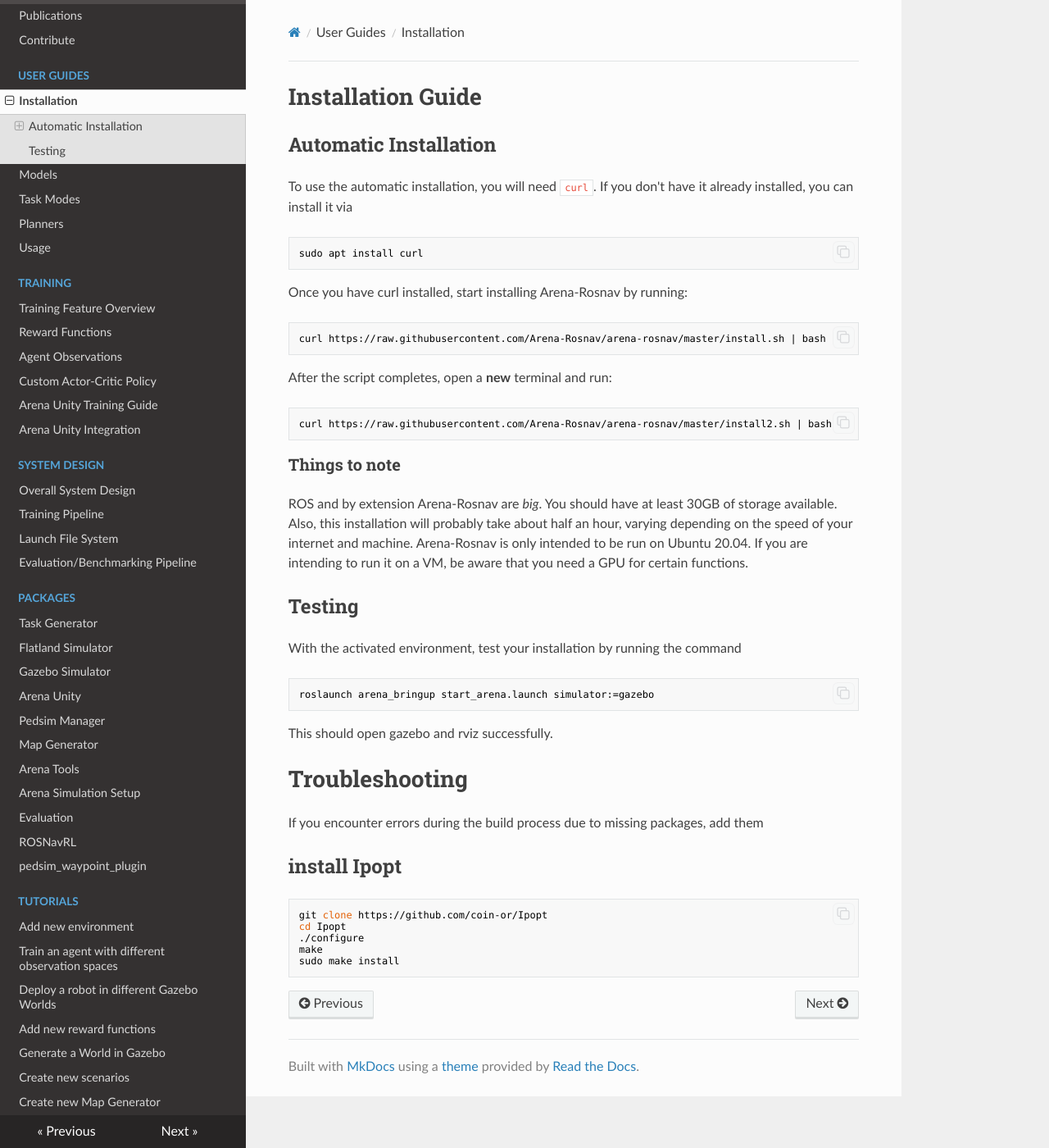
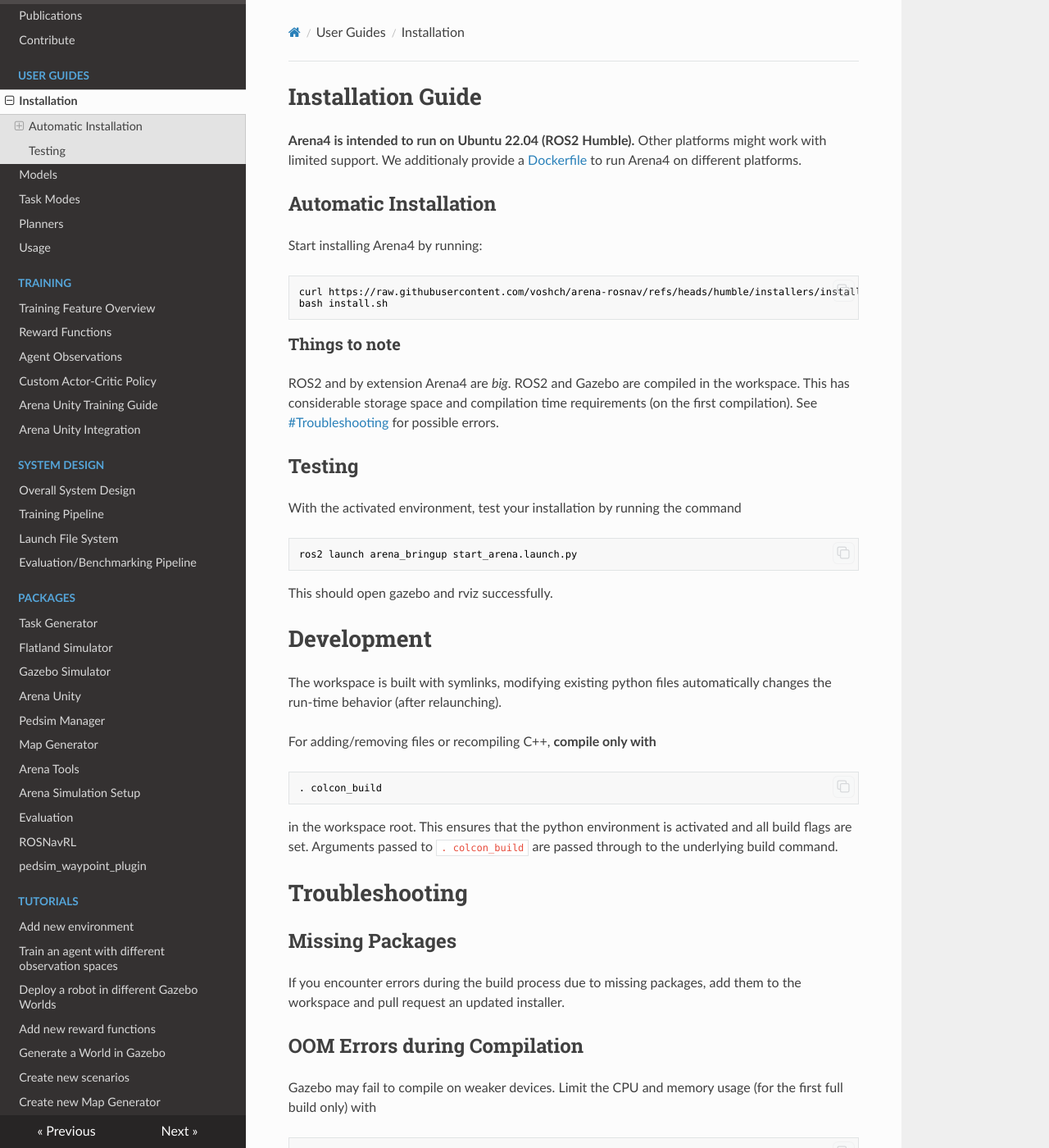
Before and after one commit to Arena-Rosnav/.github, an MkDocs documentation site: the page built from docs/user_guides/installation.md, in a window 1280 px wide and 1400 px high. Shown: the whole window at 82% size. Built offline with MkDocs 1.6.1, drawn with Linux system fonts in a browser that asks for light colours; nearby versions of some CDN libraries; comment, search, counter and statistics services are not loaded; some of the changed text lies outside the part shown.

Commit message:
ros2 installer

````diff
--- a/docs/user_guides/installation.md
+++ b/docs/user_guides/installation.md
@@ -1,23 +1,20 @@
 # Installation Guide
 
+**Arena4 is intended to run on Ubuntu 22.04 (ROS2 Humble).** Other platforms might work with limited support.
+We additionaly provide a [Dockerfile](https://github.com/voshch/arena-rosnav/blob/humble/installers/Dockerfile) to run Arena4 on different platforms.
+
 ## Automatic Installation
-To use the automatic installation, you will need `curl`. If you don't have it already installed, you can install it via
+
+
+Start installing Arena4 by running:
 ```sh
-sudo apt install curl
-```
-Once you have curl installed, start installing Arena-Rosnav by running:
-```sh
-curl https://raw.githubusercontent.com/Arena-Rosnav/arena-rosnav/master/install.sh | bash
-```
-After the script completes, open a **new** terminal and run:
-```sh
-curl https://raw.githubusercontent.com/Arena-Rosnav/arena-rosnav/master/install2.sh | bash
+curl https://raw.githubusercontent.com/voshch/arena-rosnav/refs/heads/humble/installers/install.sh > install.sh
+bash install.sh
 ```
 
 ### Things to note
-ROS and by extension Arena-Rosnav are *big*. You should have at least 30GB of storage available.
-Also, this installation will probably take about half an hour, varying depending on the speed of your internet and machine.
-Arena-Rosnav is only intended to be run on Ubuntu 20.04. If you are intending to run it on a VM, be aware that you need a GPU for certain functions.
+ROS2 and by extension Arena4 are *big*. ROS2 and Gazebo are compiled in the workspace. This has considerable storage space and compilation time requirements (on the first compilation). See [#Troubleshooting](#troubleshooting) for possible errors.
+
 
 <!-- ## Advanced Installation
 
@@ -153,26 +150,31 @@
 With the activated environment, test your installation by running the command
 
 ```sh
-roslaunch arena_bringup start_arena.launch simulator:=gazebo
+ros2 launch arena_bringup start_arena.launch.py
 ```
 
 This should open gazebo and rviz successfully.
 
+# Development
+The workspace is built with symlinks, modifying existing python files automatically changes the run-time behavior (after relaunching).
+
+For adding/removing files or recompiling C++, **compile only with**
+```sh
+. colcon_build
+```
+in the workspace root. This ensures that the python environment is activated and all build flags are set.
+Arguments passed to `. colcon_build` are passed through to the underlying build command.
+
+
 # Troubleshooting
-If you encounter errors during the build process due to missing packages, add them
 
-<!--
-# install lua
+## Missing Packages
+If you encounter errors during the build process due to missing packages, add them to the workspace and pull request an updated installer.
+
+## OOM Errors during Compilation
+Gazebo may fail to compile on weaker devices. Limit the CPU and memory usage (for the first full build only) with
 ```sh
-sudo apt install liblua5.1-0-dev
+. colcon_build --executor sequential --cmake-args "-j 1"
 ```
--->
 
-## install Ipopt
-```sh
-git clone https://github.com/coin-or/Ipopt
-cd Ipopt
-./configure
-make
-sudo make install
-```
+Alternatively, temporarily increase the size of your swapfile.
````
